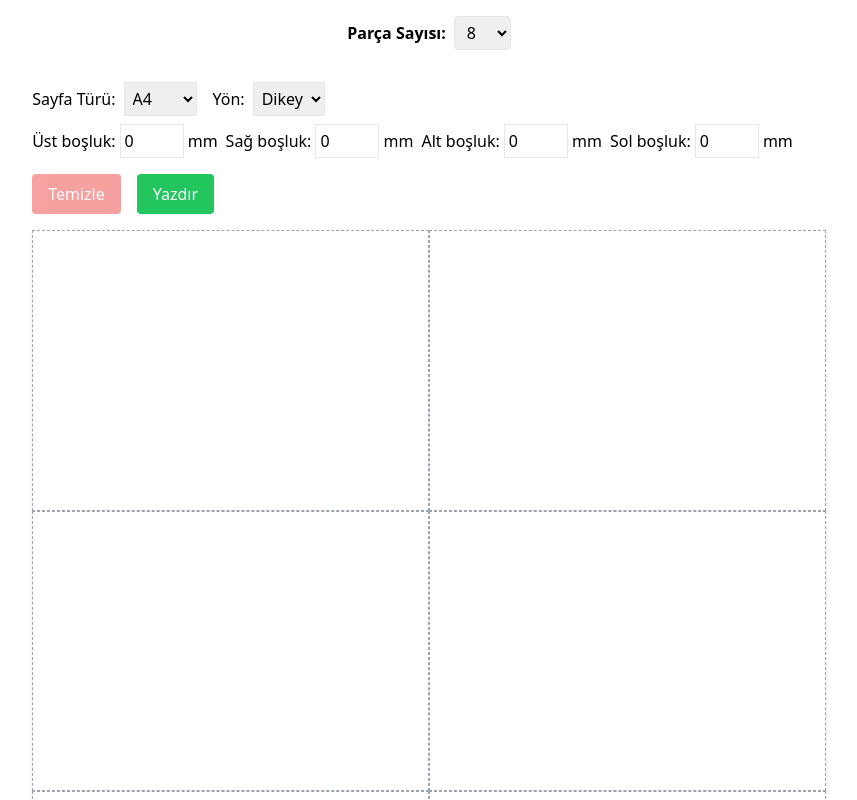
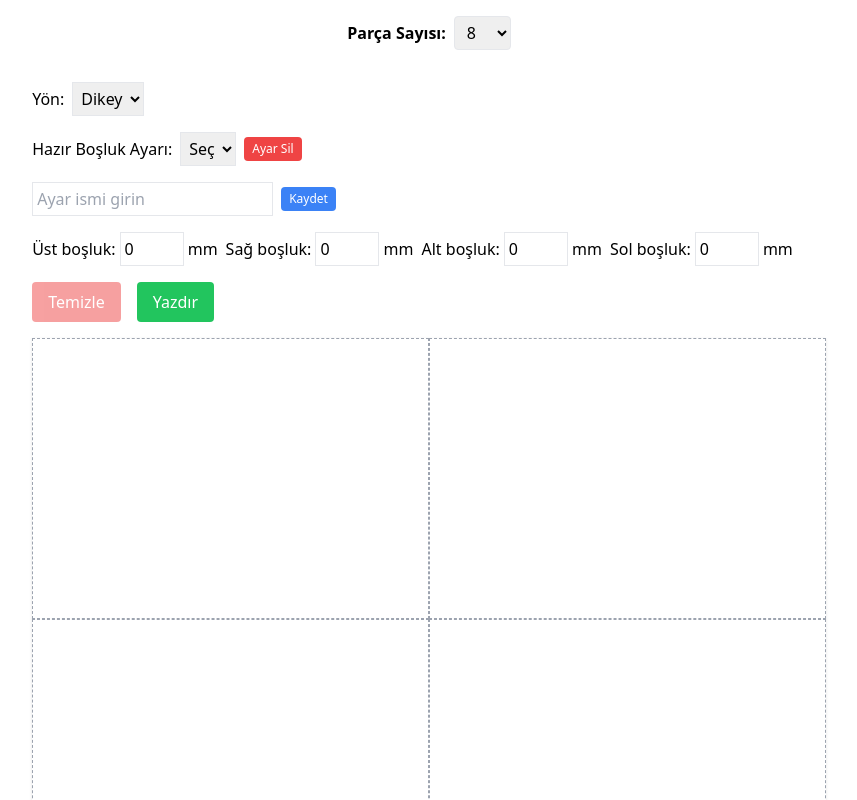
Before and after one commit to semanurerciyes/kargo-etiketi, a Next.js app: page / in a window 1280 px wide. Shown: the top 800 px of the page, without its empty margins (211-1068 px from the left). Built offline with nearby package versions, Linux system fonts and the light colour scheme.

Commit message:
Update PaperLayout.tsx

```diff
--- a/components/PaperLayout.tsx
+++ b/components/PaperLayout.tsx
@@ -1,16 +1,6 @@
 "use client";
 
 import React, { useState, useEffect } from "react";
-
-const defaultPaperSizes = {
-  A4: { width: 210, height: 297 },
-  Label: { width: 210, height: 297 },
-};
-
-const paperSizeNames: Record<string, string> = {
-  A4: "A4",
-  Label: "Etiket",
-};
 
 const directionsTR: Record<string, string> = {
   top: "Üst",
@@ -21,7 +11,6 @@ const directionsTR: Record<string, string> = {
 
 type Props = {
   partCount: 1 | 2 | 4 | 8 | 12 | 16 | 32;
-  paperSize?: keyof typeof defaultPaperSizes;
   images: (string | null)[];
   setImages: React.Dispatch<React.SetStateAction<(string | null)[]>>;
   orientation: "portrait" | "landscape";
@@ -30,20 +19,15 @@ type Props = {
 
 export default function PaperLayout({
   partCount,
-  paperSize = "A4",
   images,
   setImages,
   orientation,
   setOrientation,
 }: Props) {
-  const [selectedPaperSize, setSelectedPaperSize] = useState<keyof typeof defaultPaperSizes>(paperSize);
-  const [customSize, setCustomSize] = useState(defaultPaperSizes[paperSize]);
   const [margin, setMargin] = useState({ top: 0, right: 0, bottom: 0, left: 0 });
   const [selectedIndex, setSelectedIndex] = useState<number | null>(null);
-
-  const pxToMm = (px: number) => (px * 25.4) / 96;
-
-  const isCellEmpty = (i: number) => images[i] === null;
+  const [presets, setPresets] = useState<Record<string, typeof margin>>({});
+  const [presetName, setPresetName] = useState("");
 
   const getGridDimensions = (count: number): [number, number] => {
     switch (count) {
@@ -59,9 +43,9 @@ export default function PaperLayout({
   };
 
   const [cols, rows] = getGridDimensions(partCount);
-  const sizeFromSelection = defaultPaperSizes[selectedPaperSize] || customSize;
-  const pageWidth = orientation === "portrait" ? sizeFromSelection.width : sizeFromSelection.height;
-  const pageHeight = orientation === "portrait" ? sizeFromSelection.height : sizeFromSelection.width;
+
+  const pageWidth = orientation === "portrait" ? 210 : 297;
+  const pageHeight = orientation === "portrait" ? 297 : 210;
   const contentWidth = pageWidth - margin.left - margin.right;
   const contentHeight = pageHeight - margin.top - margin.bottom;
   const cellWidth = contentWidth / cols;
@@ -71,9 +55,12 @@ export default function PaperLayout({
     document.body.classList.remove("portrait", "landscape");
     document.body.classList.add(orientation);
 
+    const saved = localStorage.getItem("margin-presets");
+    if (saved) setPresets(JSON.parse(saved));
+
     const handlePaste = (e: ClipboardEvent) => {
       const file = e.clipboardData?.files[0];
-      if (file && file.type.startsWith("image/") && selectedIndex !== null && isCellEmpty(selectedIndex)) {
+      if (file && file.type.startsWith("image/") && selectedIndex !== null && images[selectedIndex] === null) {
         const url = URL.createObjectURL(file);
         setImages((prev) => {
           const updated = [...prev];
@@ -84,10 +71,8 @@ export default function PaperLayout({
     };
 
     window.addEventListener("paste", handlePaste as EventListener);
-    return () => {
-      window.removeEventListener("paste", handlePaste as EventListener);
-    };
-  }, [orientation, selectedIndex, setImages]);
+    return () => window.removeEventListener("paste", handlePaste as EventListener);
+  }, [orientation, selectedIndex, setImages, images]);
 
   const handleClear = () => {
     if (selectedIndex !== null && images[selectedIndex]) {
@@ -103,40 +88,23 @@ export default function PaperLayout({
     window.print();
   };
 
+  const saveCurrentMarginAsPreset = (name: string) => {
+    const newPresets = { ...presets, [name]: margin };
+    setPresets(newPresets);
+    localStorage.setItem("margin-presets", JSON.stringify(newPresets));
+  };
+
+  const deletePreset = (name: string) => {
+    const { [name]: _, ...rest } = presets;
+    setPresets(rest);
+    localStorage.setItem("margin-presets", JSON.stringify(rest));
+  };
+
   return (
     <div className="p-4 print-area">
       {/* Ayar Paneli */}
-      <div className="mb-4 space-y-2 no-print">
+      <div className="mb-4 space-y-4 no-print">
         <div className="flex gap-4">
-          <label>
-            Sayfa Türü:
-            <select
-              className="ml-2 border p-1"
-              value={selectedPaperSize}
-              onChange={(e) => {
-                const value = e.target.value as keyof typeof defaultPaperSizes;
-                setSelectedPaperSize(value);
-                setCustomSize(defaultPaperSizes[value]);
-                if (value === "Label") {
-                  setMargin({
-                    top: pxToMm(20),
-                    right: pxToMm(4),
-                    bottom: pxToMm(20),
-                    left: pxToMm(4),
-                  });
-                } else {
-                  setMargin({ top: 0, right: 0, bottom: 0, left: 0 });
-                }
-              }}
-            >
-              {Object.keys(defaultPaperSizes).map((key) => (
-                <option key={key} value={key}>
-                  {paperSizeNames[key]}
-                </option>
-              ))}
-            </select>
-          </label>
-
           <label>
             Yön:
             <select
@@ -150,6 +118,58 @@ export default function PaperLayout({
           </label>
         </div>
 
+        {/* Hazır Margin Ayarları */}
+        <div className="flex items-center gap-2 flex-wrap">
+          <label>
+            Hazır Boşluk Ayarı:
+            <select
+              className="ml-2 border p-1"
+              onChange={(e) => {
+                const selected = presets[e.target.value];
+                if (selected) setMargin(selected);
+              }}
+            >
+              <option value="">Seç</option>
+              {Object.keys(presets).map((key) => (
+                <option key={key} value={key}>{key}</option>
+              ))}
+            </select>
+          </label>
+
+          <button
+            onClick={() => {
+              const name = prompt("Silmek istediğiniz ayarın adını girin:");
+              if (name && presets[name]) deletePreset(name);
+            }}
+            className="px-2 py-1 text-xs bg-red-500 text-white rounded"
+          >
+            Ayar Sil
+          </button>
+        </div>
+
+        {/* Yeni Margin Ayarı Kaydet */}
+        <div className="flex items-center gap-2">
+          <input
+            type="text"
+            placeholder="Ayar ismi girin"
+            className="border p-1"
+            value={presetName}
+            onChange={(e) => setPresetName(e.target.value)}
+          />
+          <button
+            onClick={() => {
+              if (presetName.trim()) {
+                saveCurrentMarginAsPreset(presetName.trim());
+                setPresetName("");
+              }
+            }}
+            className="px-2 py-1 text-xs bg-blue-500 text-white rounded"
+          >
+            Kaydet
+          </button>
+        </div>
+
+        {/* Margin Girişleri */}
         <div className="flex gap-2 flex-wrap">
           {["top", "right", "bottom", "left"].map((side) => (
             <label key={side}>
@@ -213,7 +233,7 @@ export default function PaperLayout({
             onDrop={(e) => {
               e.preventDefault();
               const file = e.dataTransfer.files[0];
-              if (file && file.type.startsWith("image/") && isCellEmpty(i)) {
+              if (file && file.type.startsWith("image/") && images[i] === null) {
                 const url = URL.createObjectURL(file);
                 setImages((prev) => {
                   const updated = [...prev];
```
